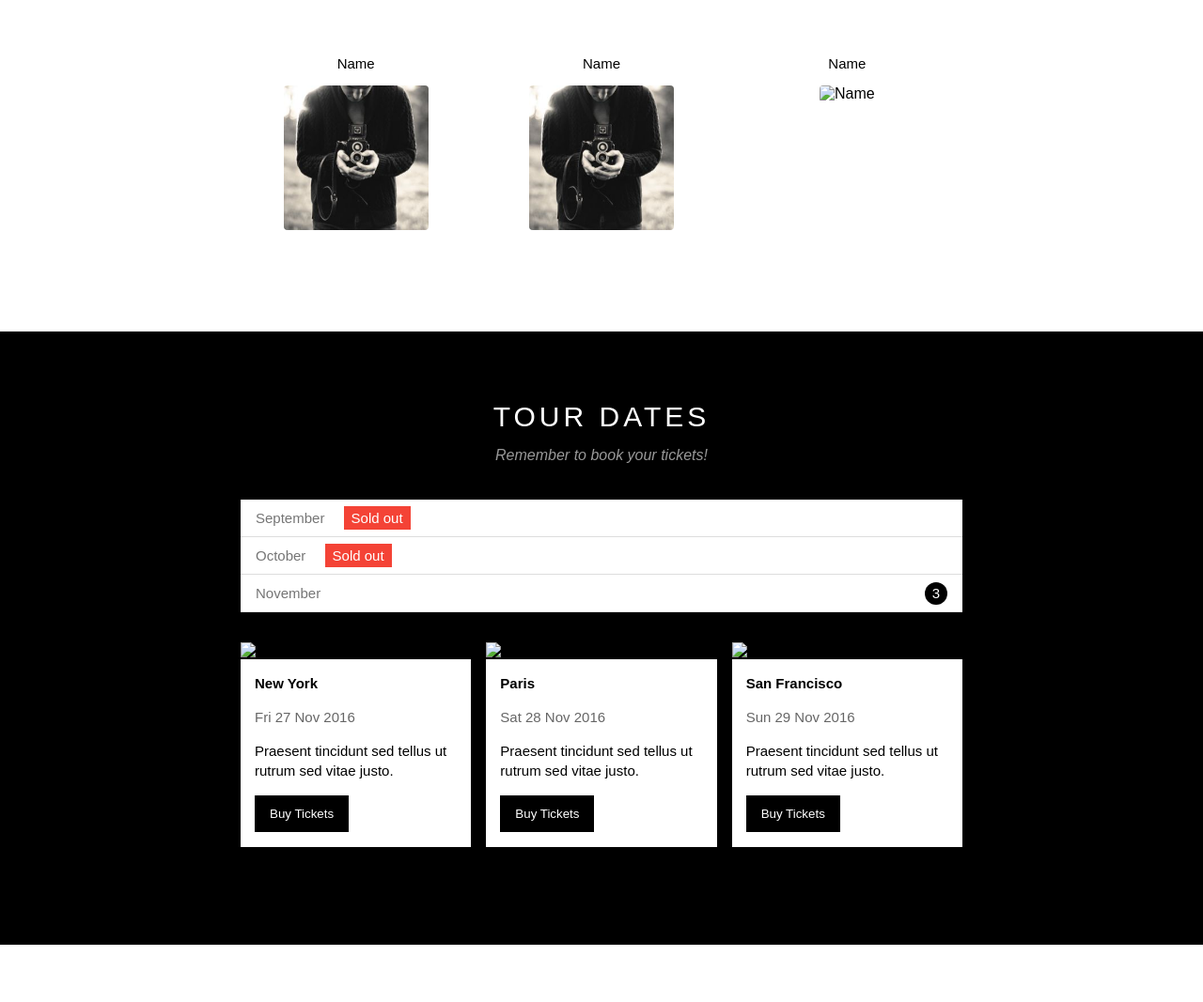
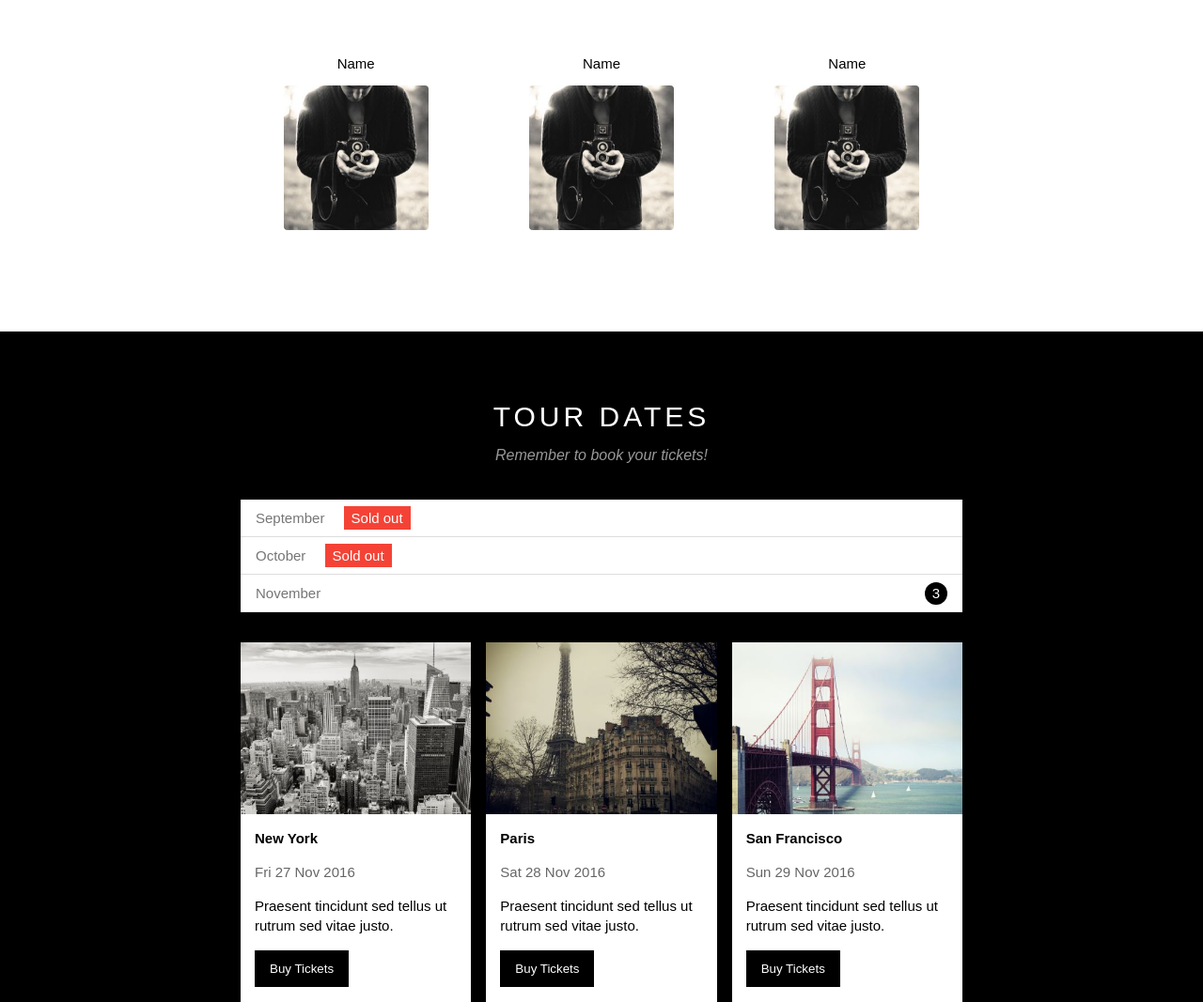
Before and after one commit to kmaDuy/Band, a plain HTML site: page index.html in a window 1280 px wide. Shown: the part 993-2060 px from the top of the page at 94% size. Drawn offline with Linux system fonts and the light colour scheme; the site is published under a folder, as on GitHub Pages, so addresses that start at the root find nothing.

Commit message:
change path file

```diff
--- a/index.html
+++ b/index.html
@@ -59,7 +59,7 @@
                     </div>
                     <div class="col col-thirds member-item">
                         <p class="member-name">Name</p>
-                        <img src="/asset/img/bandmember.jpg" alt="Name" class="member-img">
+                        <img src="./asset/img/bandmember.jpg" alt="Name" class="member-img">
                     </div>
                 </div>
                 <!-- End member list -->
@@ -82,7 +82,7 @@
                     <!-- Begin place -->
                     <div class="row place-list">
                         <div class="col col-thirds">
-                            <img src="/asset/img/newyork.jpg" alt="Newyork" class="place-img">
+                            <img src="./asset/img/newyork.jpg" alt="Newyork" class="place-img">
                             <div class="place-information">
                                 <h4 class="place-name">New York</h4>
                                 <p class="place-date">Fri 27 Nov 2016</p>
@@ -91,7 +91,7 @@
                             </div>
                         </div>
                         <div class="col col-thirds">
-                            <img src="/asset/img/paris.jpg" alt="Paris" class="place-img">
+                            <img src="./asset/img/paris.jpg" alt="Paris" class="place-img">
                             <div class="place-information">
                                 <h4 class="place-name">Paris</h4>
                                 <p class="place-date">Sat 28 Nov 2016</p>
@@ -101,7 +101,7 @@
                             </div>
                         </div>
                         <div class="col col-thirds">
-                            <img src="/asset/img/sanfran.jpg" alt="Newyork" class="place-img">
+                            <img src="./asset/img/sanfran.jpg" alt="Newyork" class="place-img">
                             <div class="place-information">
                                 <h4 class="place-name">San Francisco</h4>
                                 <p class="place-date">Sun 29 Nov 2016</p>
```
